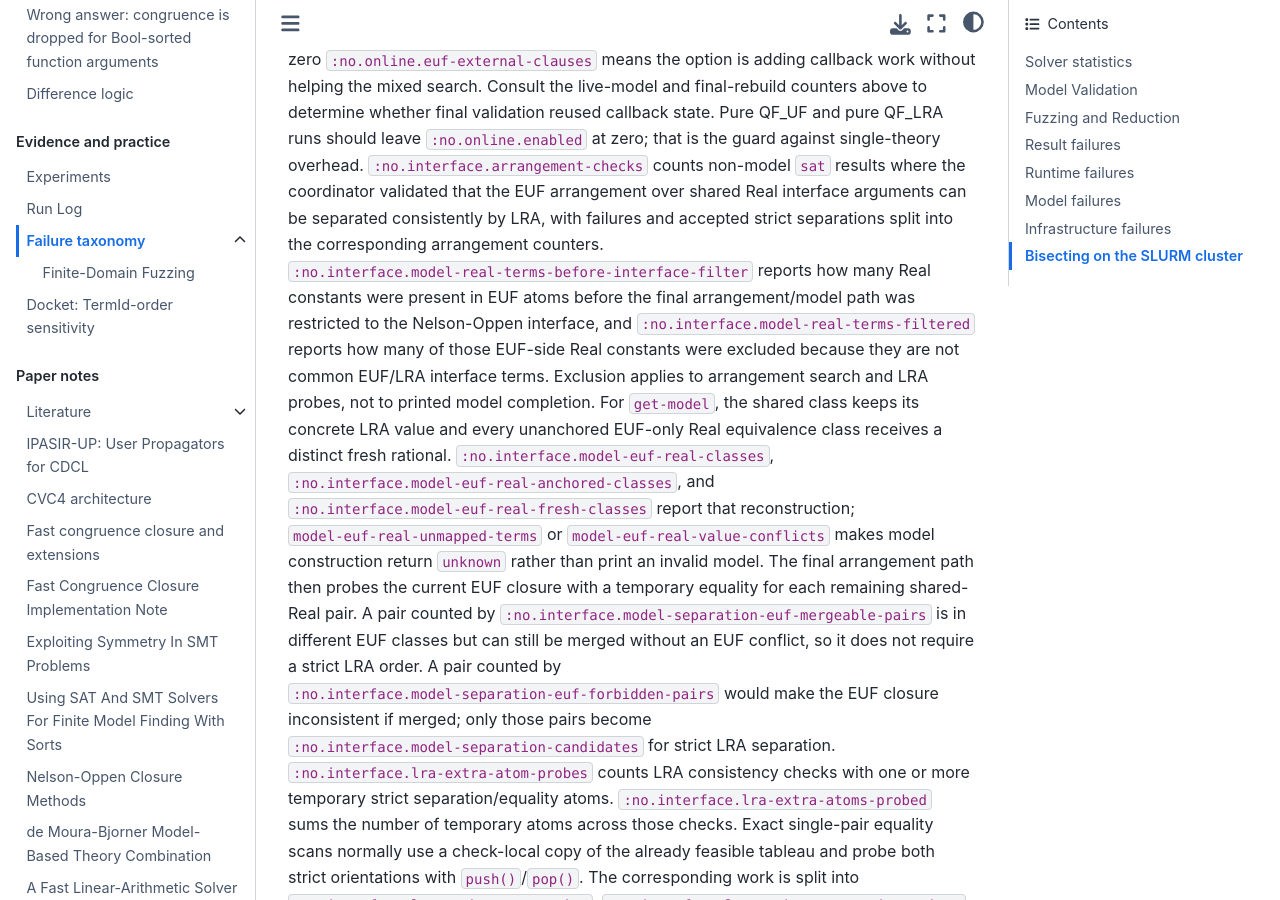
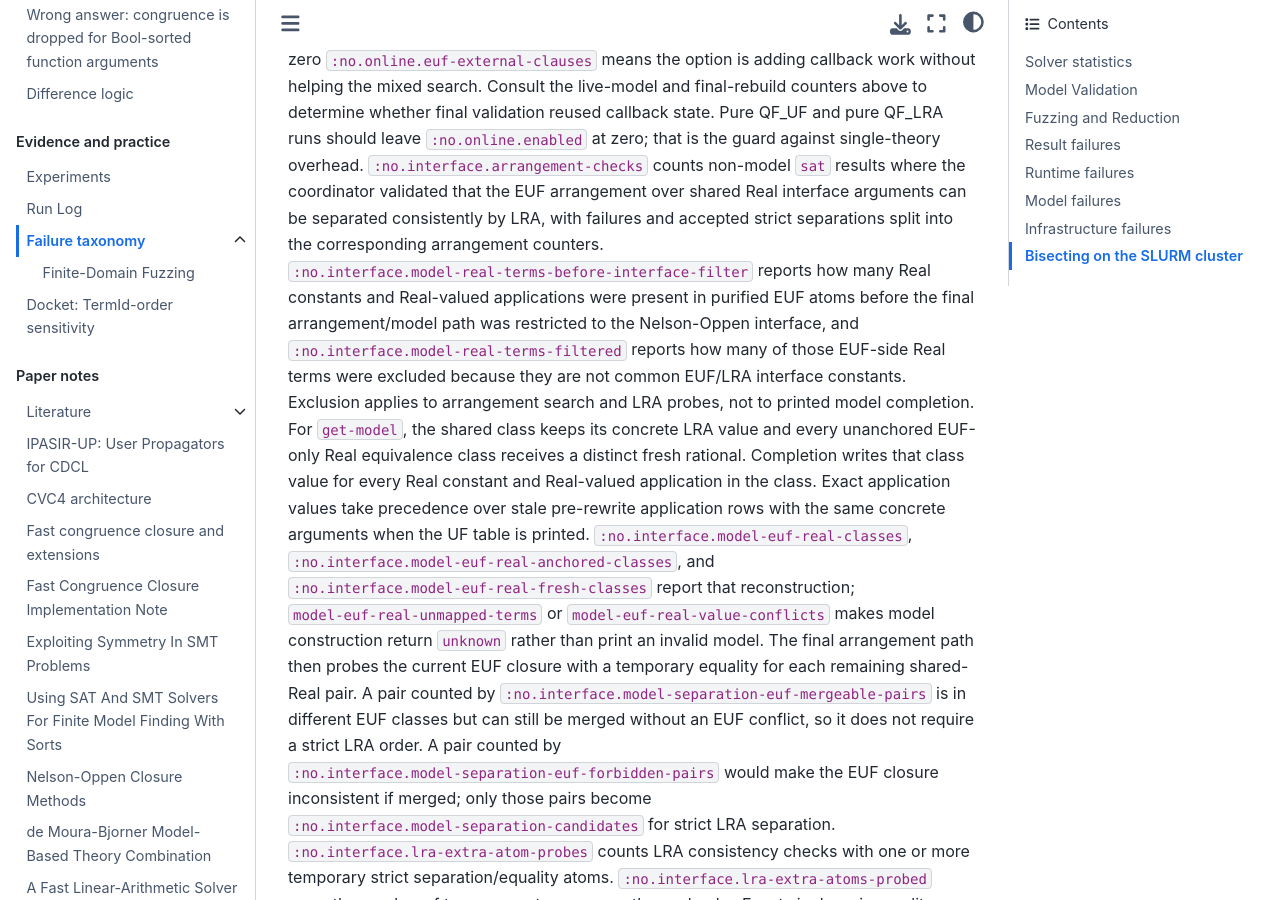
Before and after one commit to primo-solver/primo, a Jupyter Book: the page built from docs/debugging.md, in a window 1280 px wide and 900 px high, scrolled down 21507 px. Built offline with Jupyter Book 1.0.4 settings and Sphinx 7.4.7 and the Sphinx Book theme 1.1.4, drawn with Linux system fonts in a browser that asks for light colours; some of the changed text lies outside the part shown.

Commit message:
Preserve purified Real application model rows

```diff
--- a/docs/debugging.md
+++ b/docs/debugging.md
@@ -814,14 +814,18 @@ coordinator validated that the EUF arrangement over shared Real interface
 arguments can be separated consistently by LRA, with failures and accepted
 strict separations split into the corresponding arrangement counters.
 `:no.interface.model-real-terms-before-interface-filter` reports how many Real
-constants were present in EUF atoms before the final arrangement/model path was
-restricted to the Nelson-Oppen interface, and
+constants and Real-valued applications were present in purified EUF atoms
+before the final arrangement/model path was restricted to the Nelson-Oppen
+interface, and
 `:no.interface.model-real-terms-filtered` reports how many of those EUF-side
-Real constants were excluded because they are not common EUF/LRA interface
-terms. Exclusion applies to arrangement search and LRA probes, not to printed
-model completion. For `get-model`, the shared class keeps its concrete LRA
-value and every unanchored EUF-only Real equivalence class receives a distinct
-fresh rational. `:no.interface.model-euf-real-classes`,
+Real terms were excluded because they are not common EUF/LRA interface
+constants. Exclusion applies to arrangement search and LRA probes, not to
+printed model completion. For `get-model`, the shared class keeps its concrete
+LRA value and every unanchored EUF-only Real equivalence class receives a
+distinct fresh rational. Completion writes that class value for every Real
+constant and Real-valued application in the class. Exact application values
+take precedence over stale pre-rewrite application rows with the same concrete
+arguments when the UF table is printed. `:no.interface.model-euf-real-classes`,
 `:no.interface.model-euf-real-anchored-classes`, and
 `:no.interface.model-euf-real-fresh-classes` report that reconstruction;
 `model-euf-real-unmapped-terms` or `model-euf-real-value-conflicts` makes model
@@ -965,6 +969,14 @@ repository. `make contrib-dolmen` builds pinned Dolmen 0.10 through a
 repository-local opam switch. Building from source is intentional: the official
 0.10 Linux executable requires glibc 2.35, while the SLURM environment provides
 2.34.
+
+The generated QF_UFLRA gate uses Dolmen's default strict parser. The real-corpus
+batch script passes `--strict=false` through `--dolmen-arg` because the MathSAT
+RandomCoupled files contain linear multiplication over compound linear terms;
+Dolmen 0.10 accepts and model-checks those terms in lenient mode but promotes
+its narrower strict-linear-syntax warning to a fatal report in strict mode.
+This changes Dolmen's input acceptance, not model checking. Override
+`PRIMO_MODEL_DOLMEN_ARGS` to change or clear that real-corpus setting.
 
 Each completed validation row is appended, flushed, and synced immediately.
 `metadata.json` starts with `status: running` and changes to `complete` only
```
Also changed, not shown: docs/architecture.md (+6 -1 lines), docs/papers/model-based-theory-combination.md (+6 -2 lines), docs/papers/nelson-oppen-closure-methods.md (+8 -1 lines), docs/qf-uflra-model-guided-performance.md (+13 -4 lines), 6 other files.
